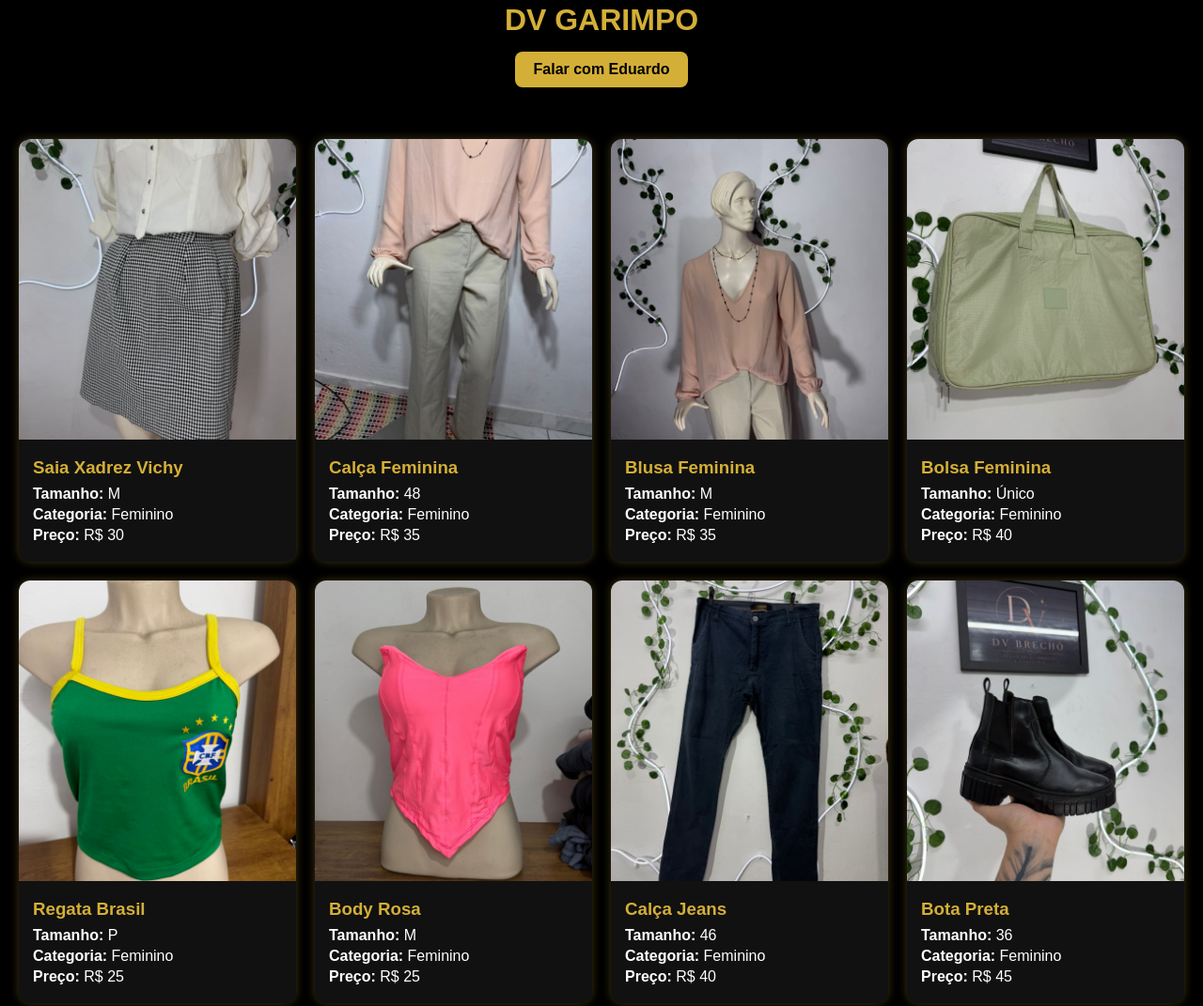
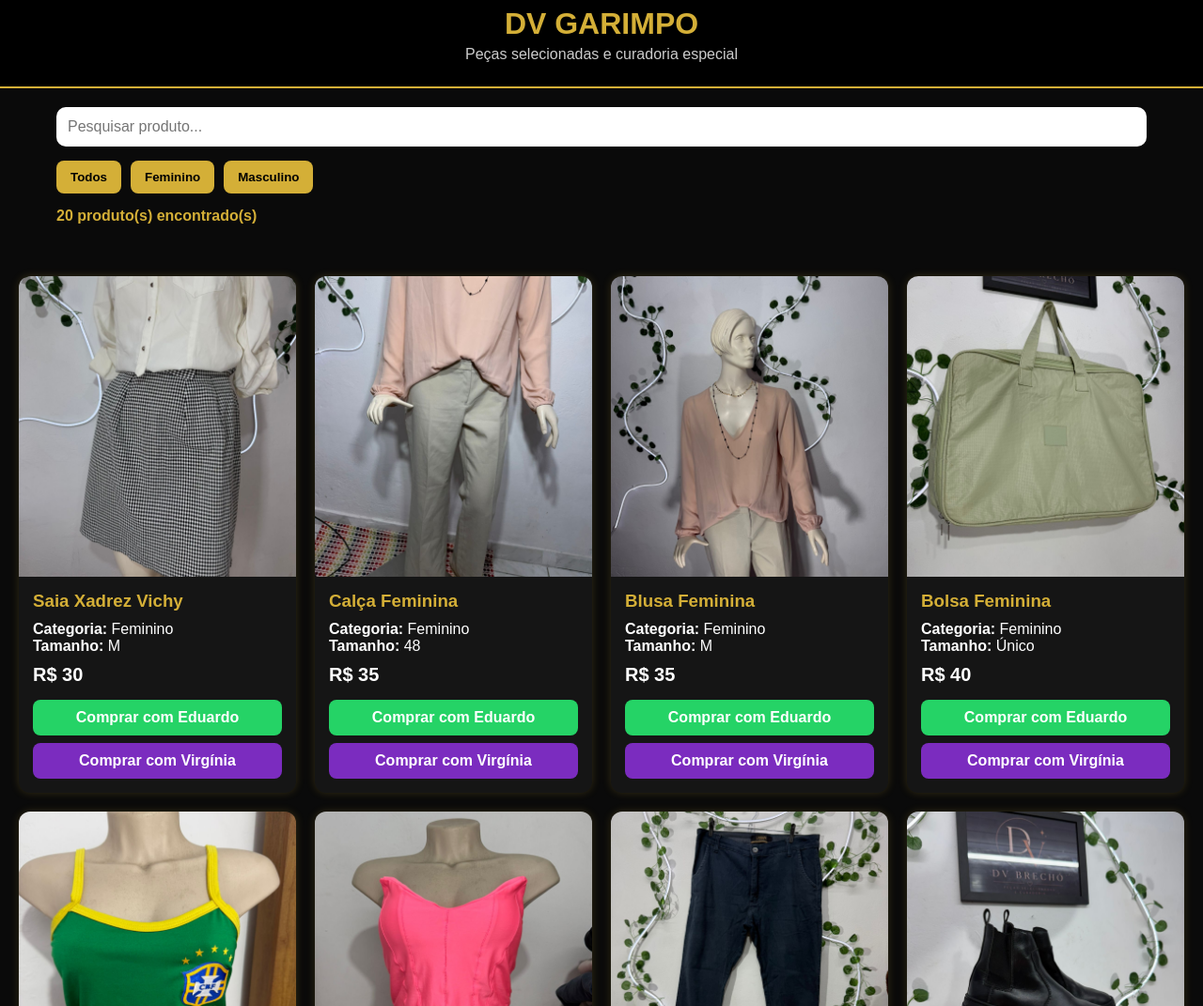
Before and after one commit to eduardokv33-png/dv-garimpo, a plain HTML site: page index.html in a window 1280 px wide. Shown: the part 213-1284 px from the top of the page at 94% size. Drawn offline with Linux system fonts and the light colour scheme.

Commit message:
Update index.html

````diff
--- a/index.html
+++ b/index.html
@@ -1,13 +1,12 @@
+```html
 <!DOCTYPE html>
 <html lang="pt-BR">
 <head>
 <meta charset="UTF-8">
 <meta name="viewport" content="width=device-width, initial-scale=1.0">
-
 <title>DV GARIMPO</title>
 
 <style>
-
 *{
 margin:0;
 padding:0;
@@ -16,52 +15,86 @@ font-family:Arial,sans-serif;
 }
 
 body{
-background:#000;
+background:#0a0a0a;
 color:white;
 }
 
 header{
 text-align:center;
-padding:30px;
+padding:25px;
+background:#000;
+border-bottom:2px solid #d4af37;
 }
 
-header img{
+.logo{
 width:180px;
 border-radius:10px;
 }
 
-header h1{
-margin-top:15px;
+h1{
 color:#d4af37;
-}
-
-.contato{
 margin-top:10px;
 }
 
-.contato a{
-display:inline-block;
-margin:5px;
-padding:10px 20px;
+.sub{
+color:#ccc;
+margin-top:5px;
+}
+
+.topo{
+padding:20px;
+max-width:1200px;
+margin:auto;
+}
+
+.busca{
+width:100%;
+padding:12px;
+border:none;
+border-radius:10px;
+margin-bottom:15px;
+font-size:16px;
+}
+
+.filtros{
+display:flex;
+gap:10px;
+flex-wrap:wrap;
+margin-bottom:15px;
+}
+
+.filtros button{
 background:#d4af37;
-color:black;
-text-decoration:none;
+border:none;
+padding:10px 15px;
 border-radius:8px;
+cursor:pointer;
+font-weight:bold;
+}
+
+.contador{
+margin-bottom:15px;
+color:#d4af37;
 font-weight:bold;
 }
 
 .grid{
 display:grid;
-grid-template-columns:repeat(auto-fit,minmax(250px,1fr));
+grid-template-columns:repeat(auto-fill,minmax(280px,1fr));
 gap:20px;
 padding:20px;
 }
 
 .card{
-background:#111;
+background:#151515;
 border-radius:12px;
 overflow:hidden;
-box-shadow:0 0 10px rgba(212,175,55,.3);
+box-shadow:0 0 10px rgba(212,175,55,.2);
+transition:.3s;
+}
+
+.card:hover{
+transform:translateY(-5px);
 }
 
 .card img{
@@ -76,45 +109,95 @@ padding:15px;
 
 .info h3{
 color:#d4af37;
-margin-bottom:8px;
+margin-bottom:10px;
 }
 
-.info p{
-margin:4px 0;
+.preco{
+font-size:20px;
+font-weight:bold;
+margin-top:10px;
+color:#fff;
 }
 
+.botoes{
+display:flex;
+flex-direction:column;
+gap:8px;
+margin-top:15px;
+}
+
+.btn{
+text-decoration:none;
+text-align:center;
+padding:10px;
+border-radius:8px;
+font-weight:bold;
+}
+
+.eduardo{
+background:#25D366;
+color:white;
+}
+
+.virginia{
+background:#7b2cbf;
+color:white;
+}
 </style>
 </head>
 <body>
 
 <header>
+<img src="logo.jpg" class="logo">
+<h1>DV GARIMPO</h1>
+<p class="sub">Peças selecionadas e curadoria especial</p>
+</header>
 
-<img src="logo.jpg">
+<div class="topo">
 
-<h1>DV GARIMPO</h1>
+<input
+type="text"
+class="busca"
+placeholder="Pesquisar produto..."
+id="busca">
 
-<div class="contato">
-<a href="https://wa.me/5511997111518">
-Falar com Eduardo
-</a>
+<div class="filtros">
+<button onclick="filtrar('Todos')">Todos</button>
+<button onclick="filtrar('Feminino')">Feminino</button>
+<button onclick="filtrar('Masculino')">Masculino</button>
 </div>
 
-</header>
+<div class="contador" id="contador"></div>
+
+</div>
 
 <div class="grid" id="produtos"></div>
 
 <script>
 
+let todosProdutos = [];
+let categoriaAtual = "Todos";
+
 fetch('produtos.json')
-.then(res => res.json())
-.then(produtos => {
+.then(r=>r.json())
+.then(produtos=>{
+todosProdutos = produtos;
+renderizar(produtos);
+});
+
+function renderizar(lista){
 
 const area = document.getElementById('produtos');
+const contador = document.getElementById('contador');
 
-produtos.forEach(produto => {
+contador.innerText =
+lista.length + " produto(s) encontrado(s)";
+
+area.innerHTML = '';
+
+lista.forEach(produto=>{
 
 area.innerHTML += `
-
 <div class="card">
 
 <img src="${produto.imagem}">
@@ -123,19 +206,75 @@ area.innerHTML += `
 
 <h3>${produto.nome}</h3>
 
+<p><strong>Categoria:</strong> ${produto.categoria}</p>
+
 <p><strong>Tamanho:</strong> ${produto.tamanho}</p>
 
-<p><strong>Categoria:</strong> ${produto.categoria}</p>
+<div class="preco">${produto.preco}</div>
 
-<p><strong>Preço:</strong> ${produto.preco}</p>
+<div class="botoes">
+
+<a class="btn eduardo"
+href="https://wa.me/5511997111518?text=Olá! Tenho interesse em ${encodeURIComponent(produto.nome)}"
+target="_blank">
+Comprar com Eduardo
+</a>
+
+<a class="btn virginia"
+href="https://wa.me/5511964384557?text=Olá! Tenho interesse em ${encodeURIComponent(produto.nome)}"
+target="_blank">
+Comprar com Virgínia
+</a>
 
 </div>
 
 </div>
 
+</div>
 `;
+});
 
-});
+}
+
+function filtrar(cat){
+
+categoriaAtual = cat;
+
+if(cat === "Todos"){
+renderizar(todosProdutos);
+return;
+}
+
+const filtrados =
+todosProdutos.filter(
+p => p.categoria === cat
+);
+
+renderizar(filtrados);
+}
+
+document
+.getElementById('busca')
+.addEventListener('input', function(){
+
+const termo =
+this.value.toLowerCase();
+
+let lista = todosProdutos;
+
+if(categoriaAtual !== "Todos"){
+lista =
+lista.filter(
+p=>p.categoria===categoriaAtual
+);
+}
+
+lista =
+lista.filter(
+p=>p.nome.toLowerCase().includes(termo)
+);
+
+renderizar(lista);
 
 });
 
@@ -143,3 +282,4 @@ area.innerHTML += `
 
 </body>
 </html>
+```
````
